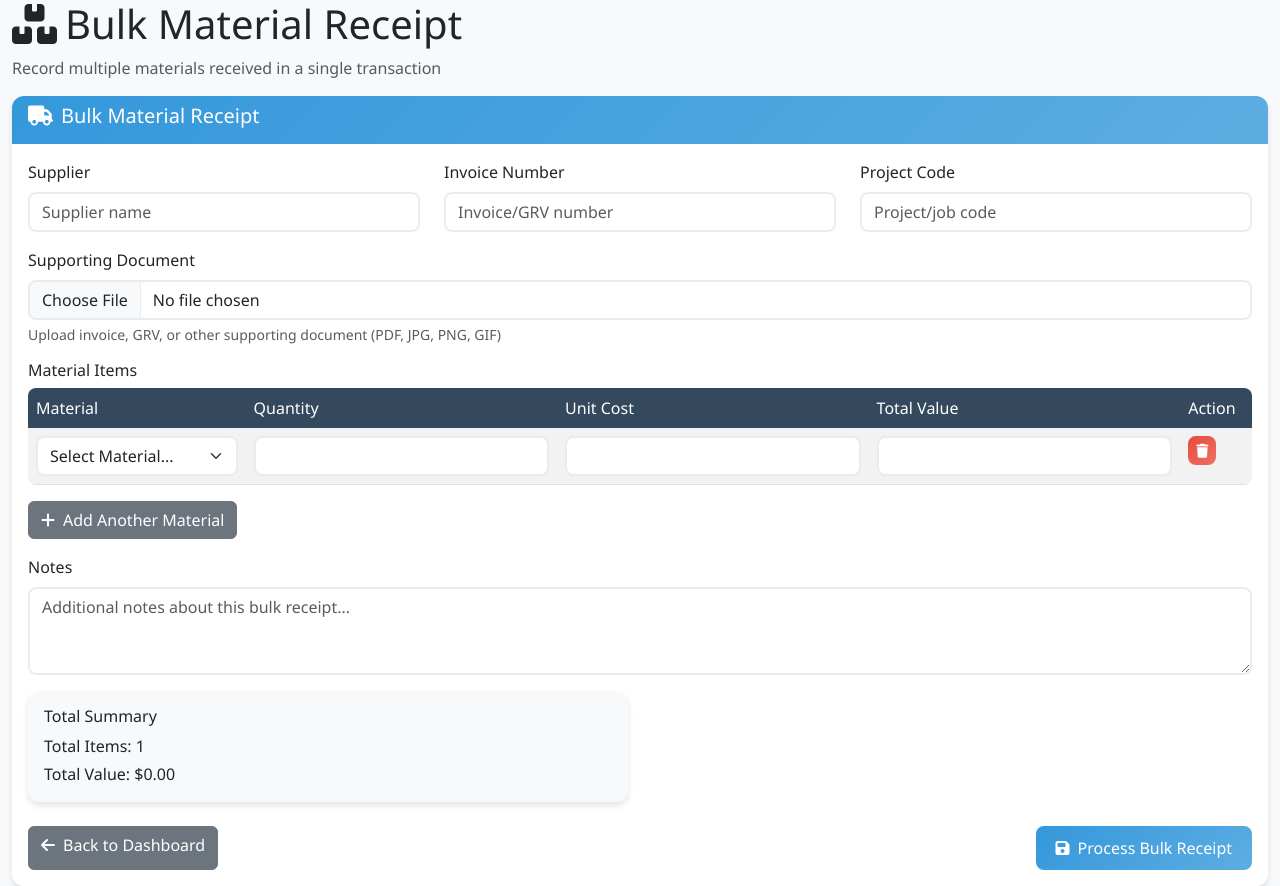
After one commit to Saajid-Nawaz/inventory-tracking-app, a Python web app: template templates/bulk_receive_materials.html in a window 1280 px wide. The commit adds this page. Run offline with Jinja, Linux system fonts and the light colour scheme; the template is opened without the code that fills it, so the values that code supplies are empty.

Commit message:
Enable storesmen to record multiple material receipts and upload documents
Implement bulk material receiving and document upload, restrict storesman cost visibility.

Replit-Commit-Author: Agent
Replit-Commit-Session-Id: c4bceaa7-b495-48fa-9d9c-e86f62df6227
Replit-Commit-Screenshot-Url: https://storage.googleapis.com/screenshot-production-us-central1/4e599e1f-39b3-4c73-bffa-3b0c52532fec/9d8307e6-fcd1-4257-acb3-46c451fd6154.jpg

```diff
--- a/models_new.py
+++ b/models_new.py
@@ -101,6 +101,7 @@ class Transaction(db.Model):
     created_by = db.Column(db.Integer, db.ForeignKey('users.id'), nullable=False)
     created_at = db.Column(db.DateTime, default=datetime.utcnow)
     notes = db.Column(db.Text, nullable=True)
+    supporting_document_url = db.Column(db.String(500), nullable=True)
 
     # Relationships
     creator = db.relationship('User', foreign_keys=[created_by], backref='created_transactions')
--- /dev/null
+++ b/templates/bulk_receive_materials.html
@@ -0,0 +1,210 @@
+{% extends "base_new.html" %}
+
+{% block title %}Bulk Receive Materials - Multi-Site Inventory{% endblock %}
+
+{% block content %}
+<div class="container-fluid">
+    <div class="row">
+        <div class="col-12">
+            <h1><i class="fas fa-boxes me-2"></i>Bulk Material Receipt</h1>
+            <p class="text-muted">Record multiple materials received in a single transaction</p>
+        </div>
+    </div>
+
+    <div class="row">
+        <div class="col-12">
+            <div class="card">
+                <div class="card-header">
+                    <h5><i class="fas fa-truck me-2"></i>Bulk Material Receipt</h5>
+                </div>
+                <div class="card-body">
+                    <form method="POST" action="{{ url_for('process_bulk_receive_material') }}" enctype="multipart/form-data">
+                        <!-- Common Information -->
+                        <div class="row mb-3">
+                            <div class="col-md-4">
+                                <label for="supplier" class="form-label">Supplier</label>
+                                <input type="text" class="form-control" id="supplier" name="supplier"
+                                       placeholder="Supplier name" required>
+                            </div>
+                            <div class="col-md-4">
+                                <label for="invoice_number" class="form-label">Invoice Number</label>
+                                <input type="text" class="form-control" id="invoice_number" name="invoice_number"
+                                       placeholder="Invoice/GRV number">
+                            </div>
+                            <div class="col-md-4">
+                                <label for="project_code" class="form-label">Project Code</label>
+                                <input type="text" class="form-control" id="project_code" name="project_code"
+                                       placeholder="Project/job code">
+                            </div>
+                        </div>
+
+                        <div class="mb-3">
+                            <label for="supporting_document" class="form-label">Supporting Document</label>
+                            <input type="file" class="form-control" id="supporting_document" name="supporting_document"
+                                   accept=".pdf,.jpg,.jpeg,.png,.gif">
+                            <div class="form-text">Upload invoice, GRV, or other supporting document (PDF, JPG, PNG, GIF)</div>
+                        </div>
+
+                        <!-- Material Items -->
+                        <div class="mb-3">
+                            <h6>Material Items</h6>
+                            <div class="table-responsive">
+                                <table class="table table-striped" id="materialsTable">
+                                    <thead>
+                                        <tr>
+                                            <th>Material</th>
+                                            <th>Quantity</th>
+                                            <th>Unit Cost</th>
+                                            <th>Total Value</th>
+                                            <th>Action</th>
+                                        </tr>
+                                    </thead>
+                                    <tbody>
+                                        <tr>
+                                            <td>
+                                                <select class="form-select" name="material_id[]" required>
+                                                    <option value="">Select Material...</option>
+                                                    {% for material in materials %}
+                                                    <option value="{{ material.id }}" data-unit="{{ material.unit }}">
+                                                        {{ material.name }} ({{ material.unit }})
+                                                    </option>
+                                                    {% endfor %}
+                                                </select>
+                                            </td>
+                                            <td>
+                                                <input type="number" class="form-control quantity-input"
+                                                       name="quantity[]" step="0.01" min="0.01" required>
+                                            </td>
+                                            <td>
+                                                <input type="number" class="form-control unit-cost-input"
+                                                       name="unit_cost[]" step="0.01" min="0.01" required>
+                                            </td>
+                                            <td>
+                                                <input type="number" class="form-control total-value"
+                                                       name="total_value[]" step="0.01" readonly>
+                                            </td>
+                                            <td>
+                                                <button type="button" class="btn btn-danger btn-sm remove-row">
+                                                    <i class="fas fa-trash"></i>
+                                                </button>
+                                            </td>
+                                        </tr>
+                                    </tbody>
+                                </table>
+                            </div>
+                            <button type="button" class="btn btn-secondary" id="addRowBtn">
+                                <i class="fas fa-plus me-2"></i>Add Another Material
+                            </button>
+                        </div>
+
+                        <div class="mb-3">
+                            <label for="notes" class="form-label">Notes</label>
+                            <textarea class="form-control" id="notes" name="notes" rows="3"
+                                      placeholder="Additional notes about this bulk receipt..."></textarea>
+                        </div>
+
+                        <div class="row">
+                            <div class="col-md-6">
+                                <div class="card bg-light">
+                                    <div class="card-body">
+                                        <h6>Total Summary</h6>
+                                        <p class="mb-1">Total Items: <span id="totalItems">1</span></p>
+                                        <p class="mb-0">Total Value: $<span id="grandTotal">0.00</span></p>
+                                    </div>
+                                </div>
+                            </div>
+                        </div>
+
+                        <div class="d-flex justify-content-between mt-4">
+                            <a href="{{ url_for('storesman_dashboard') }}" class="btn btn-secondary">
+                                <i class="fas fa-arrow-left me-2"></i>Back to Dashboard
+                            </a>
+                            <button type="submit" class="btn btn-primary">
+                                <i class="fas fa-save me-2"></i>Process Bulk Receipt
+                            </button>
+                        </div>
+                    </form>
+                </div>
+            </div>
+        </div>
+    </div>
+</div>
+{% endblock %}
+
+{% block scripts %}
+<script>
+$(document).ready(function() {
+    // Add new row
+    $('#addRowBtn').click(function() {
+        var newRow = `
+            <tr>
+                <td>
+                    <select class="form-select" name="material_id[]" required>
+                        <option value="">Select Material...</option>
+                        {% for material in materials %}
+                        <option value="{{ material.id }}" data-unit="{{ material.unit }}">
+                            {{ material.name }} ({{ material.unit }})
+                        </option>
+                        {% endfor %}
+                    </select>
+                </td>
+                <td>
+                    <input type="number" class="form-control quantity-input"
+                           name="quantity[]" step="0.01" min="0.01" required>
+                </td>
+                <td>
+                    <input type="number" class="form-control unit-cost-input"
+                           name="unit_cost[]" step="0.01" min="0.01" required>
+                </td>
+                <td>
+                    <input type="number" class="form-control total-value"
+                           name="total_value[]" step="0.01" readonly>
+                </td>
+                <td>
+                    <button type="button" class="btn btn-danger btn-sm remove-row">
+                        <i class="fas fa-trash"></i>
+                    </button>
+                </td>
+            </tr>
+        `;
+        $('#materialsTable tbody').append(newRow);
+        updateTotalItems();
+    });
+
+    // Remove row
+    $(document).on('click', '.remove-row', function() {
+        if ($('#materialsTable tbody tr').length > 1) {
+            $(this).closest('tr').remove();
+            updateTotalItems();
+            updateGrandTotal();
+        } else {
+            alert('At least one material item is required.');
+        }
+    });
+
+    // Calculate total value when quantity or unit cost changes
+    $(document).on('input', '.quantity-input, .unit-cost-input', function() {
+        var row = $(this).closest('tr');
+        var quantity = parseFloat(row.find('.quantity-input').val()) || 0;
+        var unitCost = parseFloat(row.find('.unit-cost-input').val()) || 0;
+        var totalValue = quantity * unitCost;
+
+        row.find('.total-value').val(totalValue.toFixed(2));
+        updateGrandTotal();
+    });
+
+    function updateTotalItems() {
+        var totalItems = $('#materialsTable tbody tr').length;
+        $('#totalItems').text(totalItems);
+    }
+
+    function updateGrandTotal() {
+        var grandTotal = 0;
+        $('.total-value').each(function() {
+            grandTotal += parseFloat($(this).val()) || 0;
+        });
+        $('#grandTotal').text(grandTotal.toFixed(2));
+    }
+});
+</script>
+{% endblock %}
```
Also changed, not shown: replit.md (+8 -0 lines), routes_new.py (+113 -0 lines), templates/receive_materials.html (+9 -1 lines), templates/storesman_dashboard.html (+9 -2 lines).
